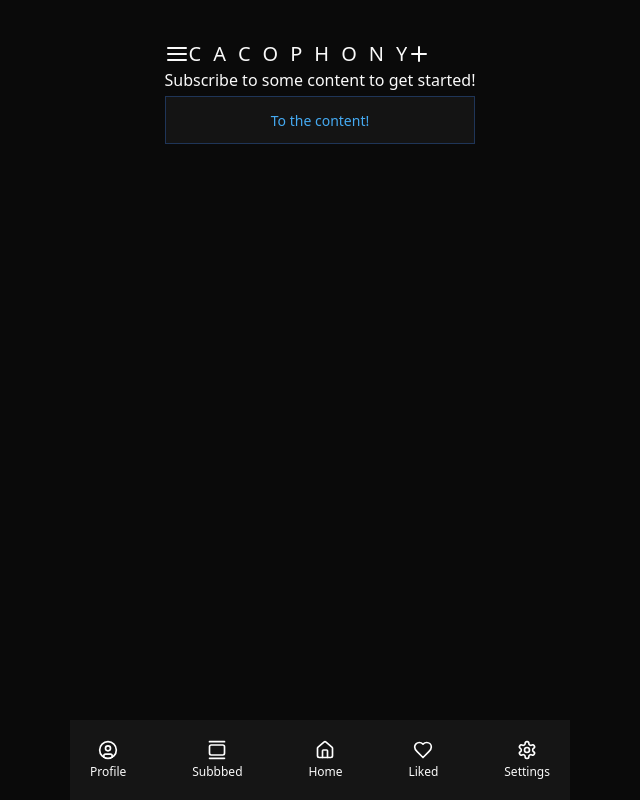
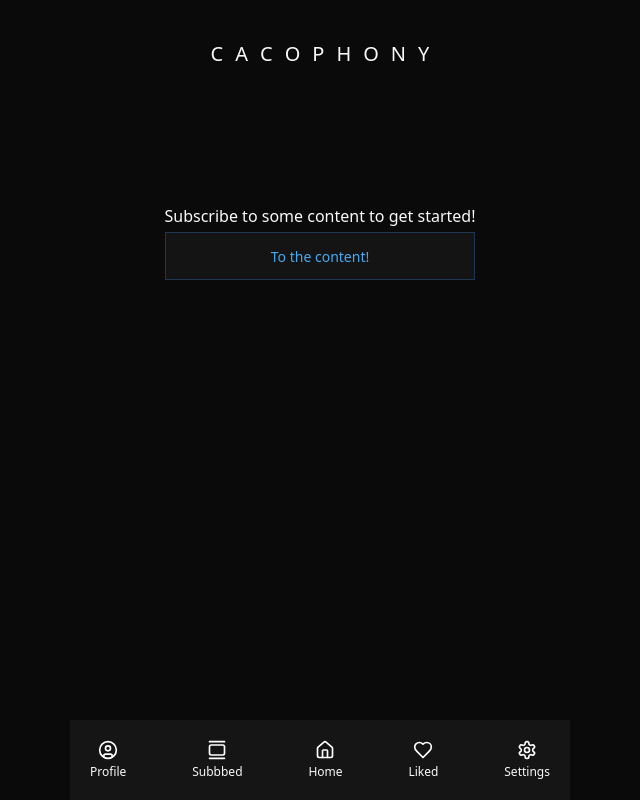
Before and after one commit to joshuahector86/infofeed, a React (Vite) app in the folder frontend/: page / in a window 1280 px wide. Both pictures are taken after a click on the button "Toggle Subscription UI". Shown: the whole page, without its empty margins (320-960 px from the left). Built offline with nearby package versions, Linux system fonts and the light colour scheme.

Commit message:
adjusting the entire width of application for phone only, adjusting the icons to fit the screen better, fixing app height issues,, fixing authentication pages height issues

```diff
--- a/frontend/src/_root/pages/explore-feed.tsx
+++ b/frontend/src/_root/pages/explore-feed.tsx
@@ -13,7 +13,10 @@ const ExploreFeed = () => {
   return (
     <>
       {data.map((card) => (
-        <Card key={card.date} className="w-screen mb-4 border-none">
+        <Card
+          key={card.date}
+          className="w-screen mb-4 border-none max-w-[500px]"
+        >
           <CardHeader className="flex-row justify-between items-center">
             <div>
               <h1>{card.title}</h1>
--- a/frontend/src/_root/pages/home.tsx
+++ b/frontend/src/_root/pages/home.tsx
@@ -1,7 +1,6 @@
 import AppTitle from "@/components/apptitle";
 import AppPage from "@/components/page_layouts/app-page";
 import { Button } from "@/components/ui/button";
-import { AlignJustify, PlusIcon } from "lucide-react";
 import { useState } from "react";
 import ExploreFeed from "./explore-feed";
 
@@ -28,21 +27,23 @@ const Home = () => {
         </AppPage>
       ) : (
         <AppPage>
-          <div className="flex items-center">
-            <AlignJustify />
+          <div className="h-[30vh] flex flex-col justify-between">
+            <div className="flex justify-center">
               <AppTitle />
-            <PlusIcon />
             </div>
 
-          <div className="h-[50%] flex flex-col gap-1">
+            <div className="flex flex-col gap-1">
               <h2>Subscribe to some content to get started!</h2>
               <Button
                 variant={"customDefault"}
-              onClick={() => setHasSubscribedToContent(!hasSubscribedToContent)}
+                onClick={() =>
+                  setHasSubscribedToContent(!hasSubscribedToContent)
+                }
                 className="w-full"
               >
                 To the content!
               </Button>
+            </div>
           </div>
         </AppPage>
       )}
--- a/frontend/src/components/page_layouts/app-page.tsx
+++ b/frontend/src/components/page_layouts/app-page.tsx
@@ -7,8 +7,8 @@ interface AppPageProps {
 
 const AppPage: React.FC<AppPageProps> = ({ children }) => {
   return (
-    <div className=" flex flex-col items-center">
-      <div className="overflow-y-auto  p-10">{children}</div>
+    <div className="flex flex-col items-center">
+      <div className="overflow-y-auto mb-10 p-10">{children}</div>
 
       <BottomNavBar />
     </div>
```
Lines whose indentation alone changed are shown as unchanged.
